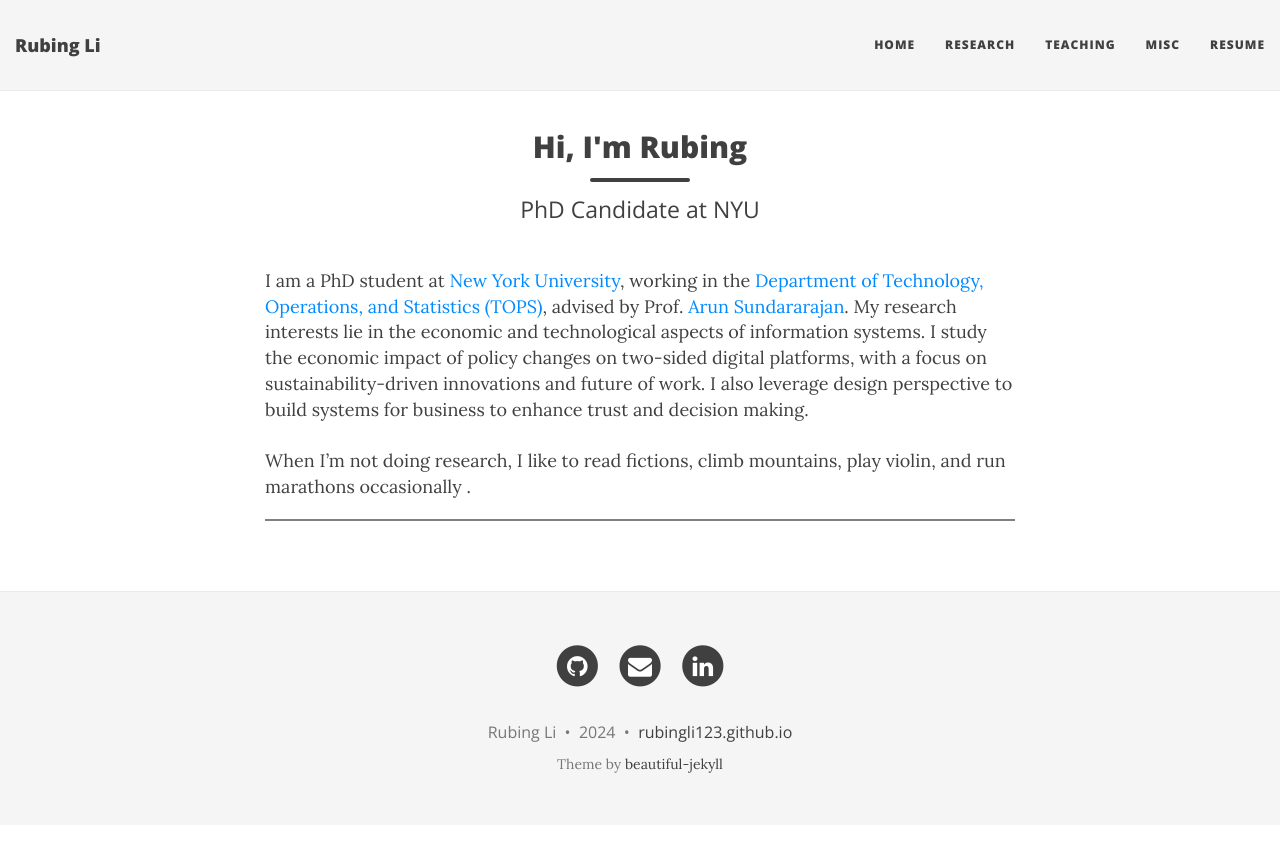
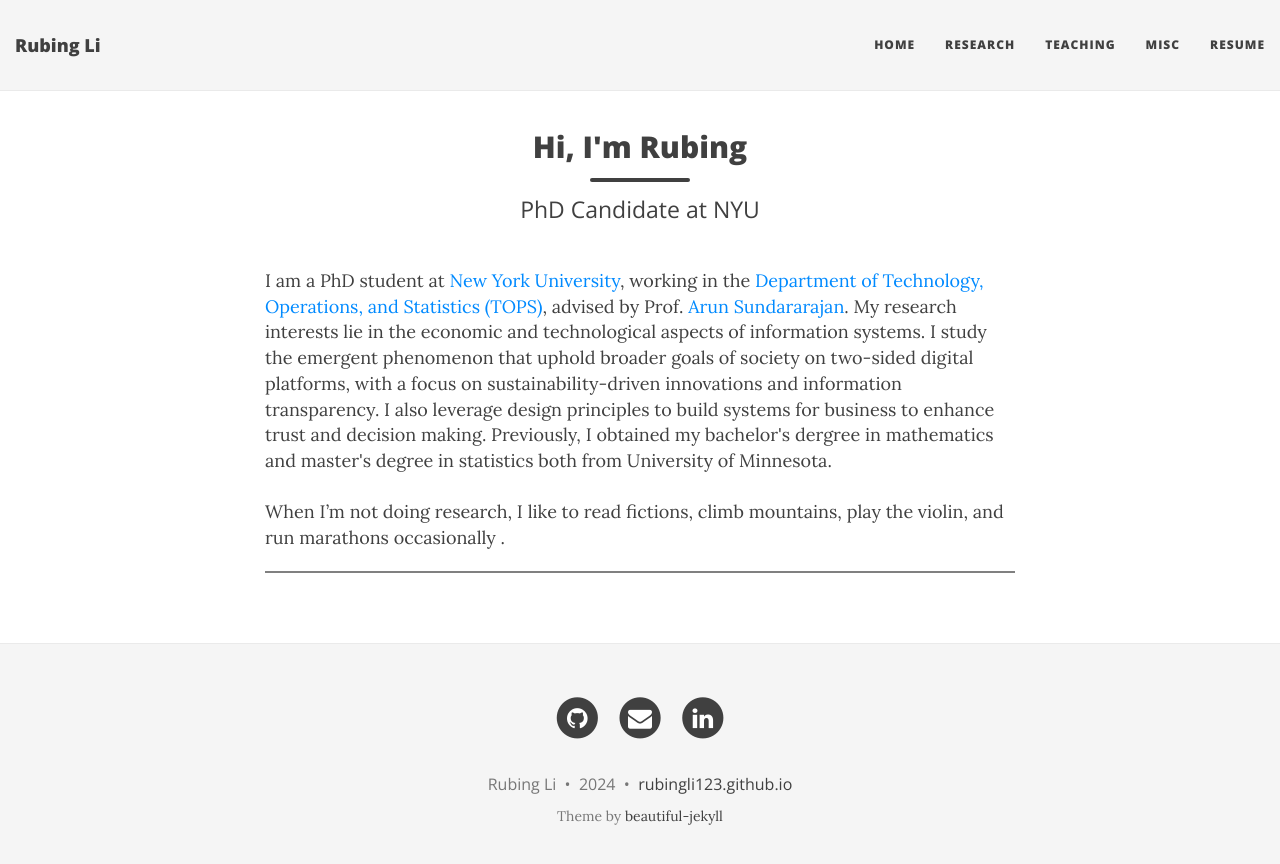
Before and after one commit to RubingLi123/rubingli123.github.io, a Jekyll site: the page built from index.html, in a window 1280 px wide. Shown: the top 864 px of the page. Built offline with Jekyll 4.4.1, drawn with Linux system fonts in a browser that asks for light colours; nearby versions of some CDN libraries; the list of posts is cut into pages by our own code.

Commit message:
Update index.html

```diff
--- a/index.html
+++ b/index.html
@@ -7,11 +7,11 @@
 
 <br>I am a PhD student at <a href="https://www.nyu.edu/">New York University</a>, working in the <a
 	href="https://www.stern.nyu.edu/experience-stern/about/departments-centers-initiatives/academic-departments/ioms-dept/">Department of Technology, Operations, and Statistics (TOPS)</a>, advised by Prof. <a
-	href="https://www.stern.nyu.edu/faculty/bio/arun-sundararajan">Arun Sundararajan</a>. My research interests lie in the economic and technological aspects of information systems. I study the economic impact of policy changes on two-sided digital platforms, with a focus on sustainability-driven innovations and future of work. I also leverage design perspective to build systems for business to enhance trust and decision making.
+	href="https://www.stern.nyu.edu/faculty/bio/arun-sundararajan">Arun Sundararajan</a>. My research interests lie in the economic and technological aspects of information systems. I study the emergent phenomenon that uphold broader goals of society on two-sided digital platforms, with a focus on sustainability-driven innovations and information transparency. I also leverage design principles to build systems for business to enhance trust and decision making. Previously, I obtained my bachelor's dergree in mathematics and master's degree in statistics both from University of Minnesota.
 
 <br><br>
 
-When I’m not doing research, I like to read fictions, climb mountains, play violin, and run marathons occasionally <a
-	href="https://www.marathonfoto.com"> </a>. <br>
+When I’m not doing research, I like to read fictions, climb mountains, play the violin, and run marathons occasionally <a
+	href="https://rubingli123.github.io/misc/"> </a>. <br>
 
 <hr style="height:2px;border-width:0;color:gray;background-color:gray">
```
